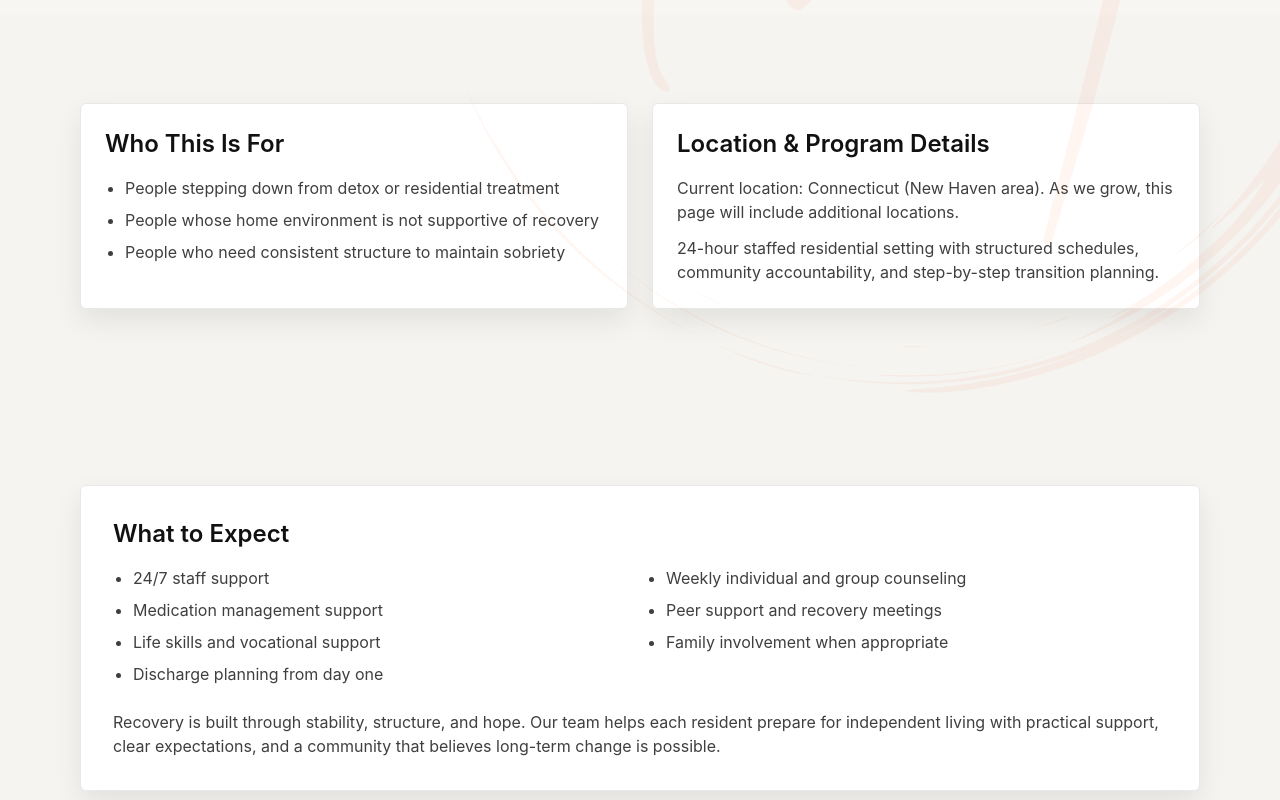
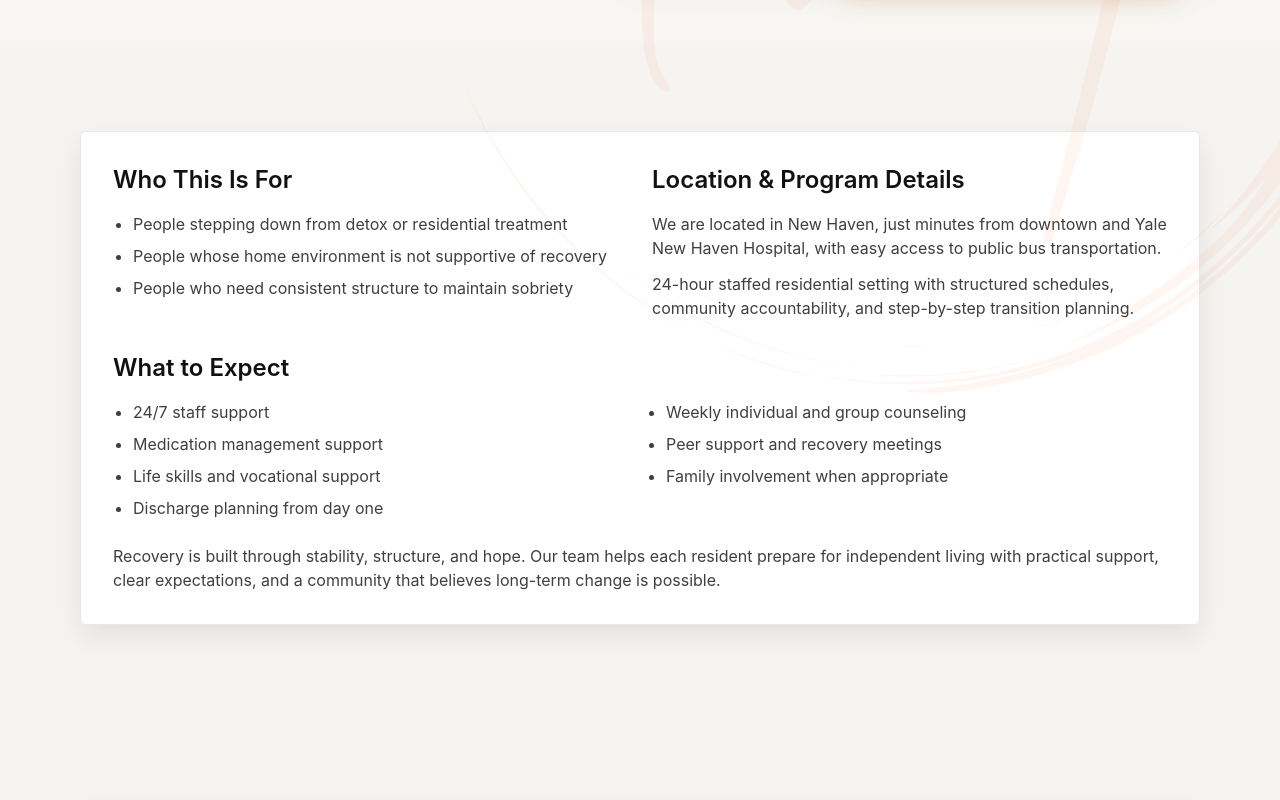
Before and after one commit to MaxMRC-CT/mulligan-recovery-ct, a Next.js app: page /programs in a window 1280 px wide. Shown: the part 1380-2180 px from the top of the page. Built offline with nearby package versions, Linux system fonts and the light colour scheme.

Commit message:
Update page.tsx

```diff
--- a/app/(routes)/programs/page.tsx
+++ b/app/(routes)/programs/page.tsx
@@ -17,7 +17,7 @@ export default function ProgramsPage() {
     <>
       <PageHero
         title="Low-Intensity Residential Program"
-        subtitle="A structured, 24-hour staffed recovery residence in Connecticut for people who need steady support while preparing for independent living."
+        subtitle="A structured, 24-hour staffed recovery residence in Connecticut for people who need steady support while preparing for independent living. We are a 12-bed facility for males ages 18+."
         showEyebrow={false}
       />
       <section className="section relative overflow-hidden bg-[#f7f6f3] pt-10">
@@ -73,8 +73,9 @@ export default function ProgramsPage() {
         </div>
       </section>
       <section className="section pt-0">
-        <div className="container grid gap-6 md:grid-cols-2">
-          <article className="rounded-md border border-line bg-white p-6 shadow-[0_12px_28px_rgba(17,17,17,0.08)]">
+        <div className="container rounded-md border border-line bg-white p-8 shadow-[0_12px_28px_rgba(17,17,17,0.08)]">
+          <div className="grid gap-6 md:grid-cols-2">
+            <article>
               <h2 className="text-2xl font-semibold text-neutral-900">Who This Is For</h2>
               <ul className="mt-4 list-disc space-y-2 pl-5 text-neutral-700">
                 <li>People stepping down from detox or residential treatment</li>
@@ -82,10 +83,11 @@ export default function ProgramsPage() {
                 <li>People who need consistent structure to maintain sobriety</li>
               </ul>
             </article>
-          <article className="rounded-md border border-line bg-white p-6 shadow-[0_12px_28px_rgba(17,17,17,0.08)]">
+            <article>
               <h2 className="text-2xl font-semibold text-neutral-900">Location &amp; Program Details</h2>
               <p className="mt-4 text-neutral-700">
-              Current location: Connecticut (New Haven area). As we grow, this page will include additional locations.
+                We are located in New Haven, just minutes from downtown and Yale New Haven Hospital, with easy access
+                to public bus transportation.
               </p>
               <p className="mt-3 text-neutral-700">
                 24-hour staffed residential setting with structured schedules, community accountability, and step-by-step
@@ -93,10 +95,8 @@ export default function ProgramsPage() {
               </p>
             </article>
           </div>
-      </section>
-      <section className="section pt-0">
-        <div className="container rounded-md border border-line bg-white p-8 shadow-[0_12px_28px_rgba(17,17,17,0.08)]">
-          <h2 className="text-2xl font-semibold text-neutral-900">What to Expect</h2>
+
+          <h2 className="mt-8 text-2xl font-semibold text-neutral-900">What to Expect</h2>
           <ul className="mt-4 grid list-disc gap-2 pl-5 text-neutral-700 md:grid-cols-2 md:gap-x-8">
             <li>24/7 staff support</li>
             <li>Weekly individual and group counseling</li>
```
Lines whose indentation alone changed are shown as unchanged.
